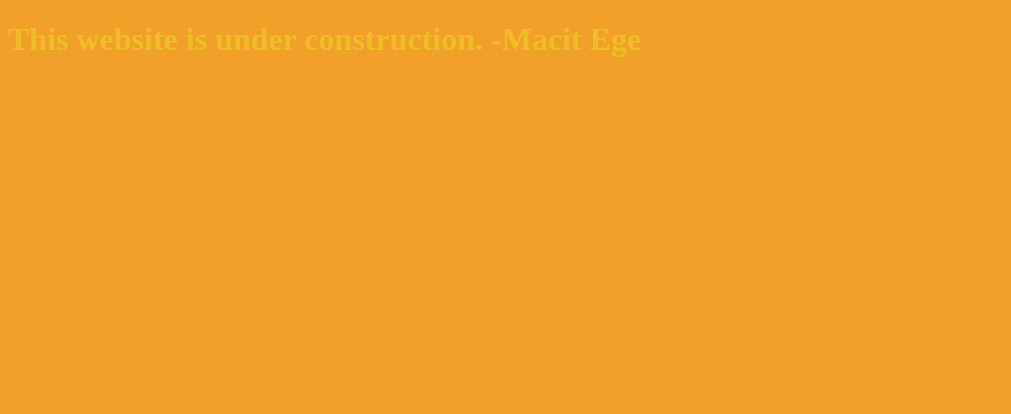
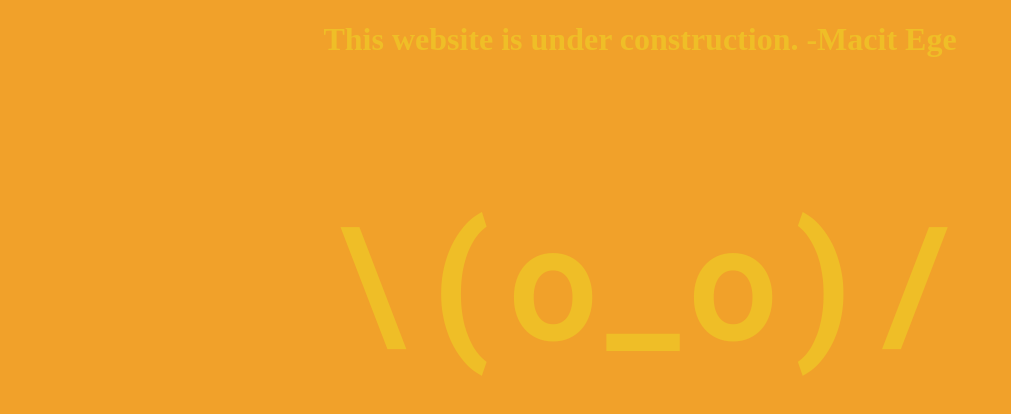
Before and after one commit to macitege/macitege.github.io, a website: page index.html in a window 1280 px wide. Shown: the whole page, without its empty margins (0-1011 px from the left). Drawn offline with Linux system fonts and the light colour scheme.

Commit message:
Put Under Construction Text

```diff
--- a/assets/styles/main.css
+++ b/assets/styles/main.css
@@ -1,7 +1,19 @@
+
+@import url('https://fonts.googleapis.com/css?family=Roboto+Mono');
+
+
 body {
+  font-family: Montserrat;
   background: #F1A12A;
+  text-align: center;
 }
 
 h1 {
   color: #EFBE27;
 }
+
+h2 {
+  font-family: 'Roboto Mono', monospace;
+  font-size: 150px;
+  color: #EFBE27;
+}
--- a/index.html
+++ b/index.html
@@ -10,5 +10,6 @@
     </head>
     <body class="container-fluid">
       <h1> This website is under construction. -Macit Ege </h1>
+      <h2>\(o_o)/</h2>
     </body>
 </html>
```
